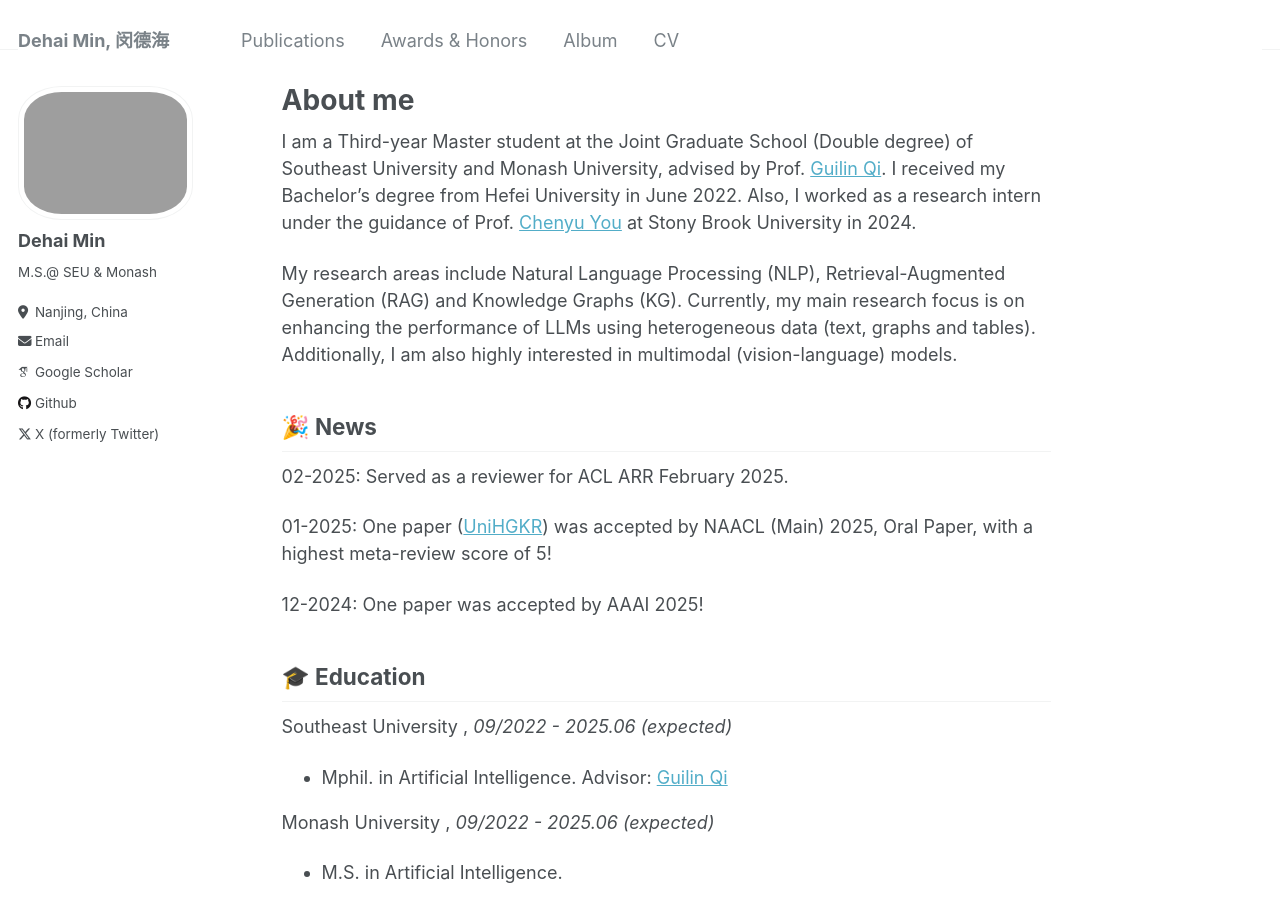
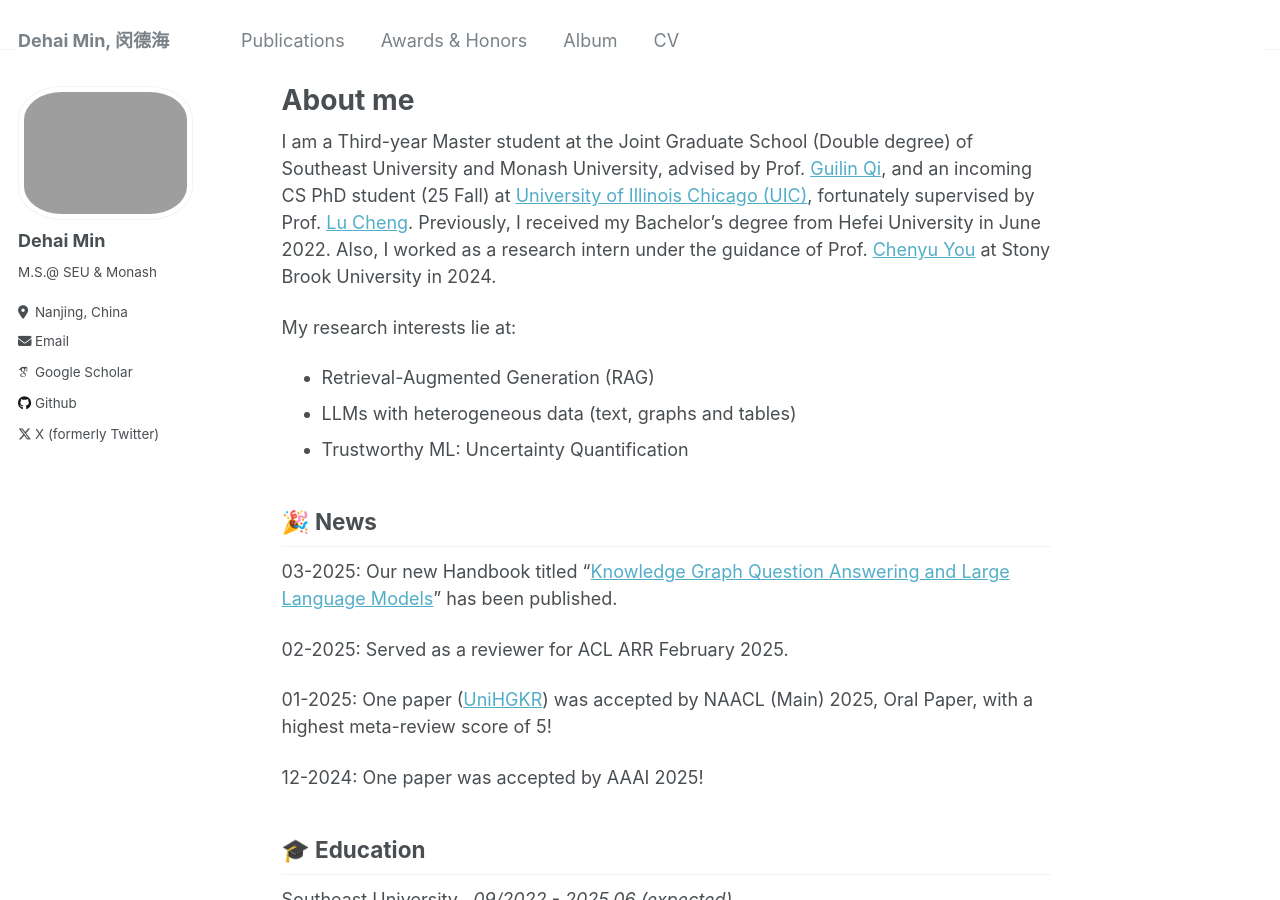
Before and after one commit to ZhishanQ/ZhishanQ.github.io, a Jekyll site: the page built from _pages/about.md, in a window 1280 px wide and 900 px high. Built offline with Jekyll 4.4.1, drawn with Linux system fonts in a browser that asks for light colours; some web fonts are replaced.

Commit message:
Update about.md

```diff
--- a/_pages/about.md
+++ b/_pages/about.md
@@ -7,12 +7,18 @@ redirect_from:
   - /about.html
 ---
 
-I am a Third-year Master student at the Joint Graduate School (Double degree) of Southeast University and Monash University, advised by Prof. [Guilin Qi](https://scholar.google.com/citations?user=1gw3LJQAAAAJ&hl=en). I received my Bachelor's degree from Hefei University in June 2022. Also, I worked as a research intern under the guidance of Prof. [Chenyu You](https://chenyuyou.me/) at Stony Brook University in 2024.
+I am a Third-year Master student at the Joint Graduate School (Double degree) of Southeast University and Monash University, advised by Prof. [Guilin Qi](https://scholar.google.com/citations?user=1gw3LJQAAAAJ&hl=en), and an incoming CS PhD student (25 Fall) at [University of Illinois Chicago (UIC)](https://www.uic.edu/), fortunately supervised by Prof. [Lu Cheng](https://lcheng.org/). Previously, I received my Bachelor's degree from Hefei University in June 2022. Also, I worked as a research intern under the guidance of Prof. [Chenyu You](https://chenyuyou.me/) at Stony Brook University in 2024.
 
-My research areas include Natural Language Processing (NLP), Retrieval-Augmented Generation (RAG) and Knowledge Graphs (KG). Currently, my main research focus is on enhancing the performance of LLMs using heterogeneous data (text, graphs and tables). Additionally, I am also highly interested in multimodal (vision-language) models.
+My research interests lie at:
+
+* Retrieval-Augmented Generation (RAG)
+* LLMs with heterogeneous data (text, graphs and tables)
+* Trustworthy ML: Uncertainty Quantification
 
 
 ## 🎉 News
+
+03-2025: Our new Handbook titled "[Knowledge Graph Question Answering and Large Language Models](https://ebooks.iospress.nl/doi/10.3233/FAIA250220)" has been published.
 
 02-2025: Served as a reviewer for ACL ARR February 2025.
 
```
